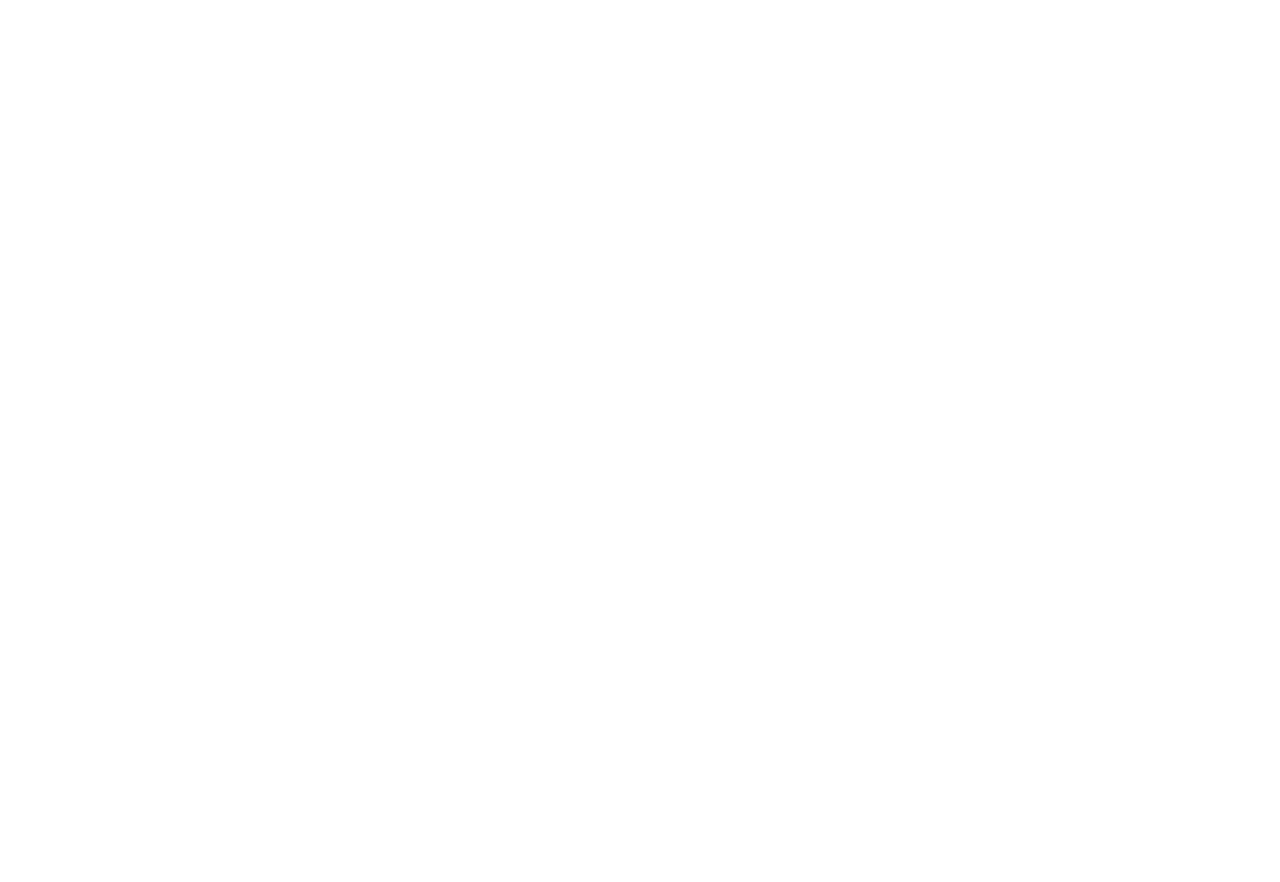
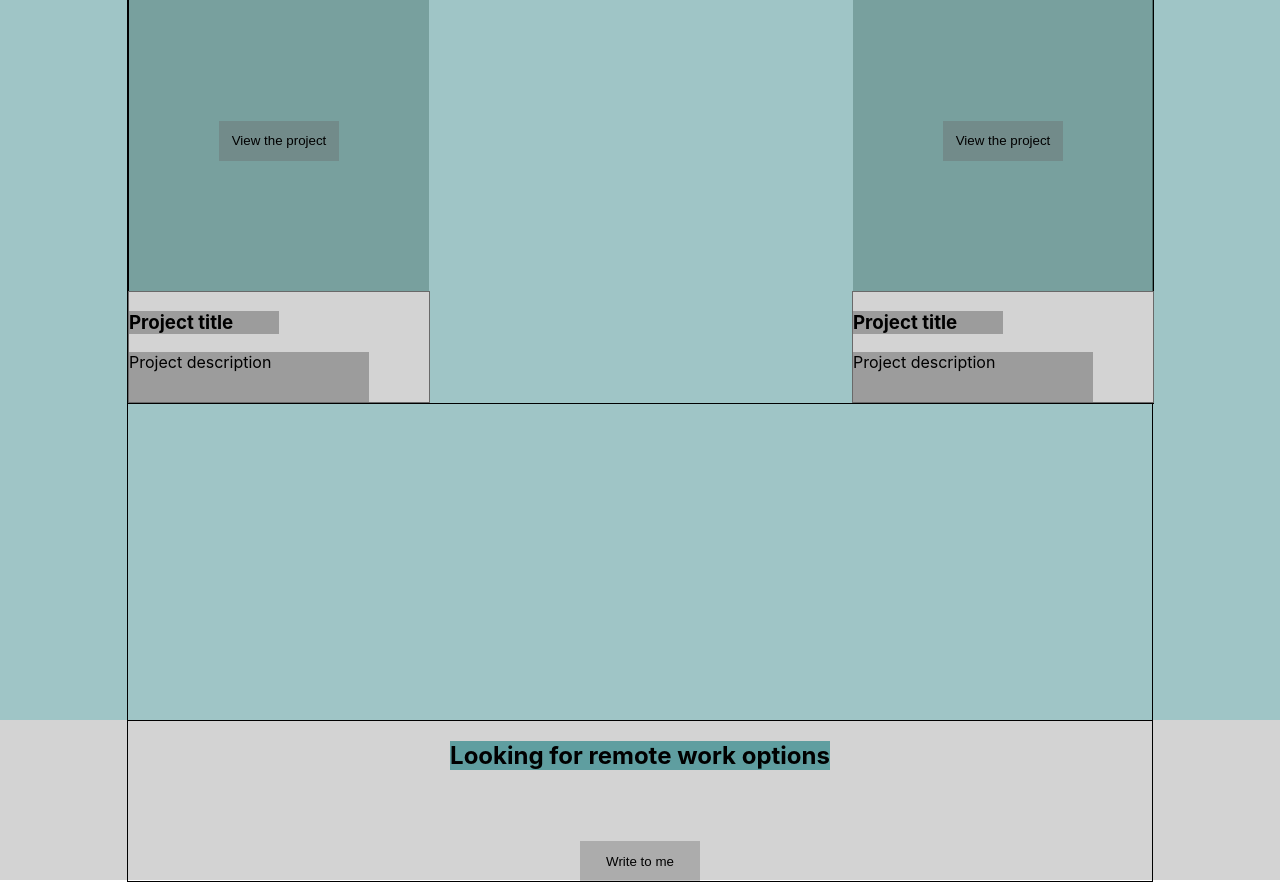
Before and after one commit to DmitryGK/portfolio, a React (Create React App) app: page / in a window 1280 px wide. Shown: the part 1760-2642 px from the top of the page. Before the commit the page ends 1682 px from the top, so only its background shows below. Built offline with nearby package versions, Linux system fonts and the light colour scheme.

Commit message:
Remote.js

```diff
--- a/src/App.js
+++ b/src/App.js
@@ -2,6 +2,8 @@
 import Header from "./header/Header";
 import Main from "./main/Main";
 import Skills from "./skills/Skills";
+import Projects from "./projects/Projects";
+import Remote from "./remote/Remote";
 
 function App() {
   return (
@@ -9,6 +11,8 @@
         <Header/>
         <Main/>
         <Skills/>
+        <Projects/>
+        <Remote/>
     </div>
   );
 }
--- /dev/null
+++ b/src/projects/Projects.js
@@ -0,0 +1,19 @@
+import style from './Projects.module.css'
+import containerStyle from "../common/styles/Container.module.css";
+import Project from "./project/Project";
+
+const Projects = () => {
+    return (
+        <div className={style.projectsBlock}>
+            <div className={`${containerStyle.container} ${style.projectsContainer}`}>
+                <h2 className={style.title}>Projects</h2>
+                <div className={style.projects}>
+                        <Project title='Project title' description='Project description'/>
+                        <Project title='Project title' description='Project description'/>
+                </div>
+            </div>
+        </div>
+    )
+}
+
+export default Projects
--- /dev/null
+++ b/src/projects/Projects.module.css
@@ -0,0 +1,22 @@
+.projectsBlock {
+    height: 100vh;
+    background-color: rgba(95, 158, 160, 0.6);
+}
+
+.projectsContainer {
+    align-items: center;
+    flex-direction: column;
+    justify-content: flex-start;
+}
+
+.title {
+    background-color: cadetblue;
+}
+
+.projects {
+    width: 100%;
+    border: 1px solid ;
+    display:flex;
+    justify-content: space-between;
+    flex-wrap: wrap;
+}
--- /dev/null
+++ b/src/projects/project/Project.js
@@ -0,0 +1,21 @@
+import style from './Project.module.css'
+
+const Project = (props) => {
+    return (
+        <div className={style.project}>
+            <div className={style.image}>
+                <button className={style.button}>
+                    View the project
+                </button>
+            </div>
+            <div className={style.titleDescription}>
+                <h3 className={style.projectTitle}>{props.title}</h3>
+                <span className={style.description}>
+                    {props.description}
+                </span>
+            </div>
+        </div>
+    )
+}
+
+export default Project
--- /dev/null
+++ b/src/projects/project/Project.module.css
@@ -0,0 +1,41 @@
+.project {
+    width: 300px;
+    background-color: rgba(109, 180, 172, 0.61);
+    display: flex;
+    flex-direction: column;
+    align-items: center;
+    text-align: center;
+}
+
+.image {
+    width: 100%;
+    height: 300px;
+    background-color: rgba(105, 105, 105, 0.32);
+    display: flex;
+    justify-content: center;
+    align-items: center;
+}
+.button {
+    width: 120px;
+    height: 40px;
+    background-color: rgba(105, 104, 104, 0.37);
+    border: none;
+}
+.titleDescription {
+    border: 1px solid dimgray;
+    background-color: lightgray;
+    width: 100%;
+    display: flex;
+    flex-direction: column;
+    text-align: left;
+}
+.projectTitle {
+    width: 50%;
+    min-height: 20px ;
+    background-color: rgba(105, 105, 105, 0.51);
+}
+.description {
+    background-color: rgba(105, 105, 105, 0.51);
+    width: 80%;
+    min-height: 50px;
+}
--- /dev/null
+++ b/src/remote/Remote.js
@@ -0,0 +1,15 @@
+import style from './Remote.module.css'
+import containerStyle from "../common/styles/Container.module.css";
+
+const Remote = () => {
+    return (
+        <div className={style.remote}>
+            <div className={`${containerStyle.container} ${style.remoteContainer}`}>
+                <h2 className={style.title}>Looking for remote work options</h2>
+                <button className={style.button}>Write to me</button>
+            </div>
+        </div>
+    )
+}
+
+export default Remote
--- /dev/null
+++ b/src/remote/Remote.module.css
@@ -0,0 +1,19 @@
+.remote {
+    height: 20vh;
+    background-color: lightgray
+}
+.remoteContainer {
+    flex-direction: column;
+    align-items: center;
+    justify-content: space-between;
+}
+
+.button {
+    width: 120px;
+    height: 40px;
+    background-color: rgba(105, 104, 104, 0.37);
+    border: none;
+}
+.title {
+    background-color: cadetblue;
+}
```
